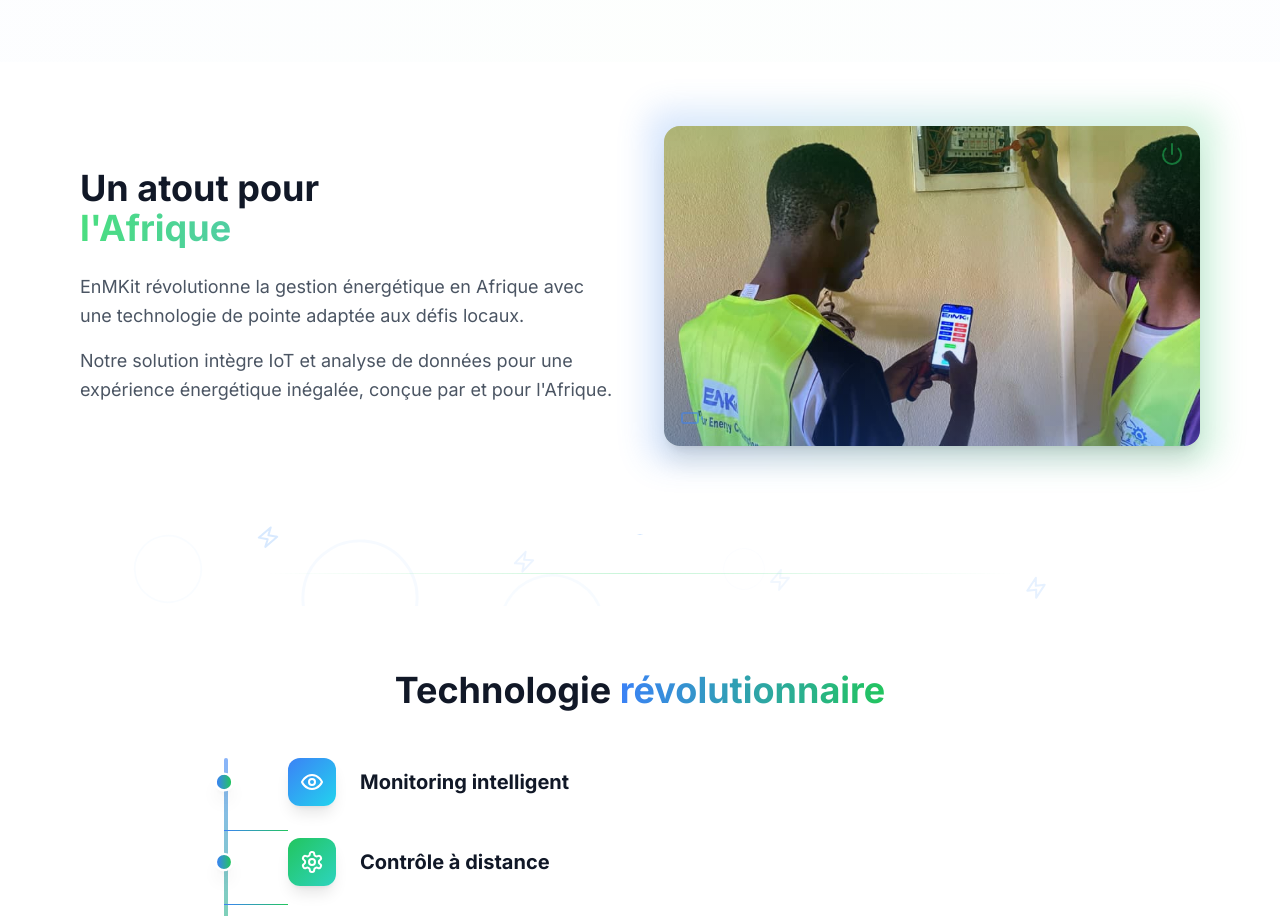
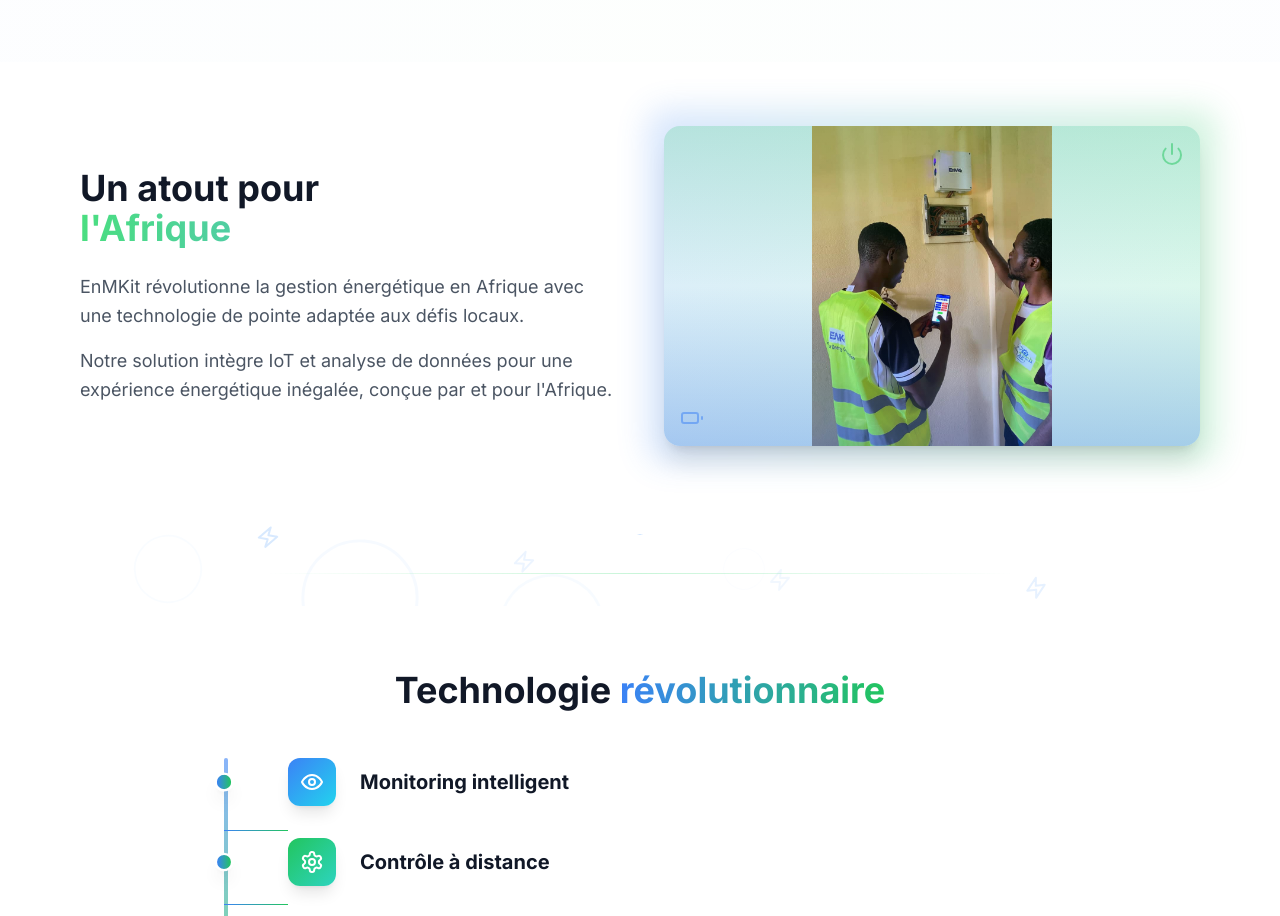
Before and after one commit to EdwinTchakounte/ok_vitrine_2metech, a React (Vite) app: page /gallery in a window 1280 px wide. Shown: the part 2840-3756 px from the top of the page. Built offline with nearby package versions, Linux system fonts and the light colour scheme.

Commit message:
02/10/2025

```diff
--- a/src/pages/Enmkit.tsx
+++ b/src/pages/Enmkit.tsx
@@ -250,14 +250,14 @@ const About = () => {
               <div className="relative group">
                 <div className="absolute -inset-4 bg-gradient-to-r from-blue-500 to-green-500 rounded-2xl blur-lg opacity-20 group-hover:opacity-30 transition-opacity duration-300" />
 
-                <div className="relative w-full h-64 lg:h-80 bg-gradient-to-br from-blue-100 to-green-100 rounded-2xl shadow-xl overflow-hidden">
+                <div className="relative w-full h-64 lg:h-80 bg-gradient-to-br from-blue-100 to-green-100 rounded-2xl shadow-xl overflow-hidden flex items-center justify-center">
                   <img
                     src="images/installation.jpg"
                     alt="Installation EnMKit"
-                    className="w-full h-full object-cover"
+                    className="max-w-full max-h-full object-contain"
+                    style={{ width: "100%", height: "100%" }}
                   />
                   <div className="absolute inset-0 bg-gradient-to-t from-blue-600/30 via-transparent to-green-500/20"></div>
-
                   <Power className="absolute top-4 right-4 w-6 h-6 text-green-500 animate-pulse" />
                   <Battery className="absolute bottom-4 left-4 w-6 h-6 text-blue-500 animate-pulse" />
                 </div>
```
